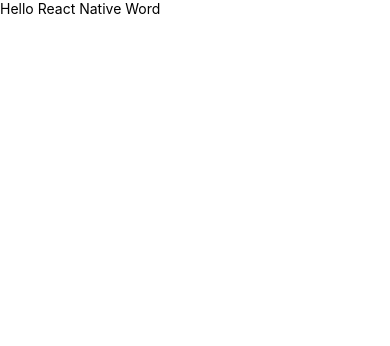
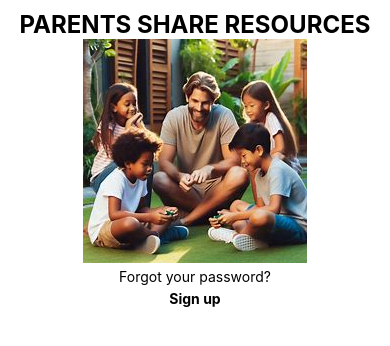
Before and after one commit to alannguyen9/parentsshare, a React Native app: screen / in a window 390 px wide. Shown: the top 346 px of the page. Built offline with nearby package versions, Linux system fonts and the light colour scheme.

Commit message:
create an intial LOGIN page (without buttons)

```diff
--- a/App.js
+++ b/App.js
@@ -5,19 +5,18 @@
   Text,
   View,
 } from 'react-native';
+import Login from './src/screens/login';
 
 
 const App=() =>{
   return (
     <SafeAreaView >
       <View>
-        <Text>Hello React Native Word</Text>
+        <Login/>
       </View>
     </SafeAreaView>
   );
-}
-
-
+};
 
 
 export default App;
--- /dev/null
+++ b/src/screens/login/index.js
@@ -0,0 +1,21 @@
+import React from "react";
+import { View,Text, SafeAreaView, Image } from "react-native";
+import styles from "./styles";
+
+const Login=() => {
+    return (
+        <SafeAreaView>
+        <View>
+            <Text style={styles.Title}>PARENTS SHARE RESOURCES</Text>
+            {/*styles.image co loi gi*/}
+            <Image style={styles.image} source={require("../../assets/first_screen.jpg")}/>
+            <Text style={styles.SubTitle}>Forgot your password?</Text>
+            <Text style={styles.SubTitle1}>Sign up</Text>
+        </View>
+        </SafeAreaView>
+
+
+    );
+}
+
+export default React.memo(Login);
--- /dev/null
+++ b/src/screens/login/styles.js
@@ -0,0 +1,32 @@
+import React from "react";
+import { StyleSheet } from "react-native";
+
+const styles=StyleSheet.create({
+    image: {
+        width: '100%',
+        resizeMode:'contain',
+        justifyContent:'center'
+    },
+    Title: {
+        fontSize:24,
+        textAlign: 'center',
+        fontWeight:'bold',
+        paddingTop: 10,
+    },
+    SubTitle: {
+        fontSize:14,
+        textAlign: 'center',
+        paddingTop: 5,
+    },
+    SubTitle1: {
+        fontSize:14,
+        textAlign: 'center',
+        paddingTop: 5,
+        fontWeight: 'bold',
+    }
+});
+
+
+
+
+export default styles;
```
Also changed, not shown: src/assets/first_screen.jpg (added).
